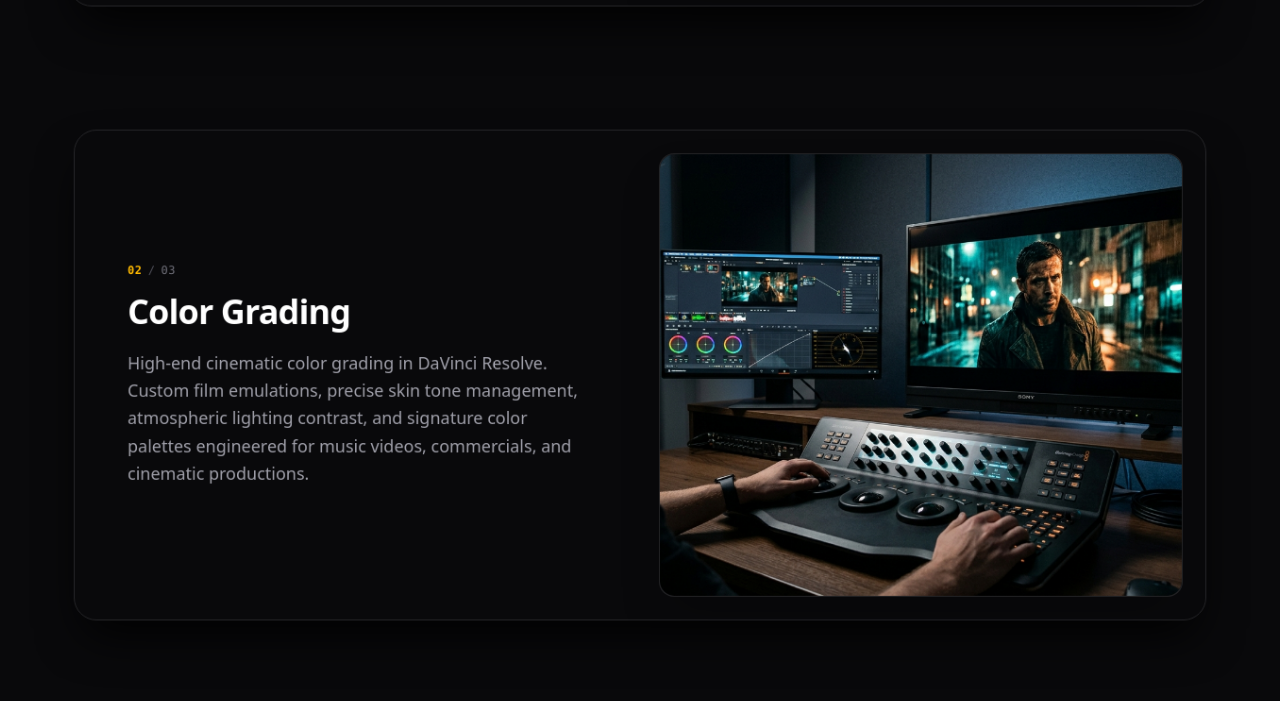
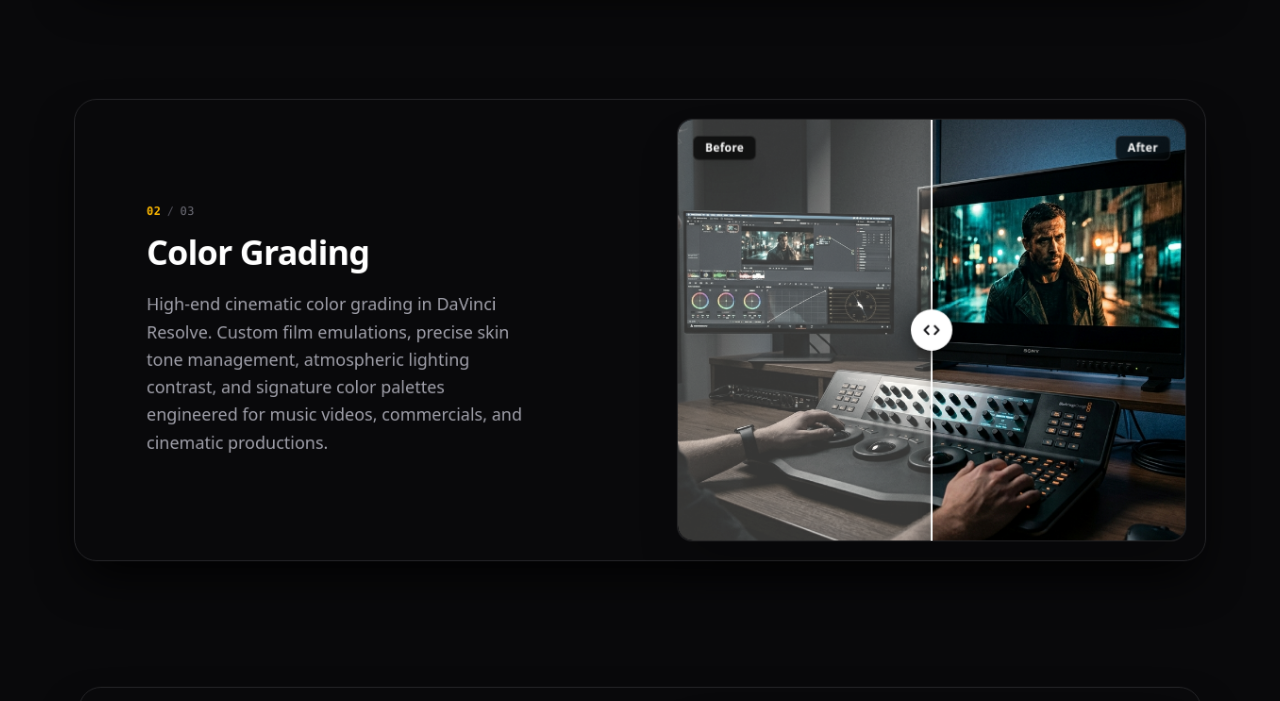
Before and after one commit to HuyCodia/Videograph_Portfolio, a React (Vite) app: page / in a window 1280 px wide. Shown: the part 4375-5076 px from the top of the page. Built offline with nearby package versions, Linux system fonts and the light colour scheme.

Commit message:
feat(skills): add interactive before/after comparison slider to color grading card

```diff
--- /dev/null
+++ b/src/components/ui/BeforeAfterSlider.tsx
@@ -0,0 +1,206 @@
+import { useState, useRef, useCallback, useEffect } from 'react'
+
+interface BeforeAfterSliderProps {
+  readonly beforeImage?: string
+  readonly afterImage: string
+  readonly alt: string
+  readonly className?: string
+  readonly initialPosition?: number
+}
+
+/**
+ * Before/After Image Comparison Slider
+ *
+ * Interactive split-view comparison slider for post-production color grading showcases.
+ * Supports smooth mouse dragging, touch gestures with pointer capture, click-to-position,
+ * and keyboard navigation (arrow keys).
+ *
+ * Displays "Before" (flat Log/RAW curve) and "After" (cinematic graded film look)
+ * with corner badges, a central dividing line, and an interactive grab handle.
+ */
+export function BeforeAfterSlider({
+  beforeImage,
+  afterImage,
+  alt,
+  className = '',
+  initialPosition = 50,
+}: BeforeAfterSliderProps) {
+  const [sliderPosition, setSliderPosition] = useState(initialPosition)
+  const [isDragging, setIsDragging] = useState(false)
+  const containerRef = useRef<HTMLDivElement>(null)
+
+  // Calculate position percentage from pointer event clientX
+  const updatePosition = useCallback((clientX: number) => {
+    if (!containerRef.current) return
+    const rect = containerRef.current.getBoundingClientRect()
+    const offsetX = clientX - rect.left
+    const percentage = Math.max(0, Math.min(100, (offsetX / rect.width) * 100))
+    setSliderPosition(percentage)
+  }, [])
+
+  const handlePointerDown = (e: React.PointerEvent<HTMLDivElement>) => {
+    e.preventDefault()
+    setIsDragging(true)
+    e.currentTarget.setPointerCapture(e.pointerId)
+    updatePosition(e.clientX)
+  }
+
+  const handlePointerMove = (e: React.PointerEvent<HTMLDivElement>) => {
+    if (!isDragging) return
+    updatePosition(e.clientX)
+  }
+
+  const handlePointerUp = (e: React.PointerEvent<HTMLDivElement>) => {
+    if (isDragging) {
+      try {
+        e.currentTarget.releasePointerCapture(e.pointerId)
+      } catch {
+        // Pointer capture was already released
+      }
+      setIsDragging(false)
+    }
+  }
+
+  // Keyboard navigation support
+  const handleKeyDown = (e: React.KeyboardEvent<HTMLDivElement>) => {
+    const step = e.shiftKey ? 10 : 2
+    if (e.key === 'ArrowLeft' || e.key === 'ArrowDown') {
+      e.preventDefault()
+      setSliderPosition((prev) => Math.max(0, prev - step))
+    } else if (e.key === 'ArrowRight' || e.key === 'ArrowUp') {
+      e.preventDefault()
+      setSliderPosition((prev) => Math.min(100, prev + step))
+    } else if (e.key === 'Home') {
+      e.preventDefault()
+      setSliderPosition(0)
+    } else if (e.key === 'End') {
+      e.preventDefault()
+      setSliderPosition(100)
+    }
+  }
+
+  // Safety fallback if mouse releases outside window without pointer capture
+  useEffect(() => {
+    const onGlobalMouseUp = () => setIsDragging(false)
+    window.addEventListener('mouseup', onGlobalMouseUp)
+    return () => window.removeEventListener('mouseup', onGlobalMouseUp)
+  }, [])
+
+  // Fade out corner badges when the slider handle comes within proximity
+  const beforeBadgeOpacity = Math.max(0, Math.min(1, (sliderPosition - 10) / 14))
+  const afterBadgeOpacity = Math.max(0, Math.min(1, (90 - sliderPosition) / 14))
+
+  // Determine whether to apply the authentic flat Log curve simulation:
+  // If no separate beforeImage is provided, or beforeImage equals afterImage,
+  // apply the S-Log3 / Log-C transformation to simulate camera raw footage.
+  const isSimulatedLog = !beforeImage || beforeImage === afterImage
+  const resolvedBeforeImage = beforeImage || afterImage
+
+  return (
+    <div
+      ref={containerRef}
+      role="slider"
+      aria-label="Color Grading Vorher / Nachher Vergleich"
+      aria-valuemin={0}
+      aria-valuemax={100}
+      aria-valuenow={Math.round(sliderPosition)}
+      tabIndex={0}
+      onKeyDown={handleKeyDown}
+      onPointerDown={handlePointerDown}
+      onPointerMove={handlePointerMove}
+      onPointerUp={handlePointerUp}
+      onPointerCancel={handlePointerUp}
+      className={`group relative h-full w-full overflow-hidden rounded-xl sm:rounded-2xl select-none cursor-ew-resize focus:outline-none focus:ring-2 focus:ring-amber-500/80 ${
+        isDragging ? 'touch-none' : ''
+      } ${className}`}
+    >
+      {/* 1. Base Layer: "After" (Graded Rec.709 / Film Look) */}
+      <img
+        src={afterImage}
+        alt={`${alt} - Nachher (Color Graded)`}
+        className="absolute inset-0 h-full w-full object-cover pointer-events-none rounded-xl sm:rounded-2xl"
+        loading="eager"
+        draggable={false}
+      />
+
+      {/* 2. Top Layer: "Before" (Flat S-Log3 / Camera RAW footage) - Clipped by slider position */}
+      <div
+        className="absolute inset-0 h-full w-full pointer-events-none rounded-xl sm:rounded-2xl overflow-hidden"
+        style={{
+          clipPath: `inset(0 ${100 - sliderPosition}% 0 0)`,
+          WebkitClipPath: `inset(0 ${100 - sliderPosition}% 0 0)`,
+        }}
+      >
+        <img
+          src={resolvedBeforeImage}
+          alt={`${alt} - Vorher (Flat Log / RAW)`}
+          className="absolute inset-0 h-full w-full object-cover pointer-events-none rounded-xl sm:rounded-2xl"
+          style={
+            isSimulatedLog
+              ? {
+                  // S-Log3 / Arri Log-C emulation: lifted shadow pedestal, flat contrast, desaturated primaries
+                  filter: 'contrast(0.66) brightness(1.22) saturate(0.44) sepia(0.06)',
+                }
+              : undefined
+          }
+          loading="eager"
+          draggable={false}
+        />
+      </div>
+
+      {/* 3. Corner Pill Badges */}
+      {/* Left Badge: "Before" */}
+      <div
+        style={{ opacity: beforeBadgeOpacity }}
+        className="absolute top-3.5 left-3.5 sm:top-4 sm:left-4 z-20 pointer-events-none transition-opacity duration-150"
+      >
+        <span className="inline-flex items-center rounded-md bg-black/70 backdrop-blur-md px-2.5 py-1 sm:px-3 sm:py-1 text-[11px] sm:text-xs font-semibold text-white tracking-wide border border-white/10 shadow-xl select-none">
+          Before
+        </span>
+      </div>
+
+      {/* Right Badge: "After" */}
+      <div
+        style={{ opacity: afterBadgeOpacity }}
+        className="absolute top-3.5 right-3.5 sm:top-4 sm:right-4 z-20 pointer-events-none transition-opacity duration-150"
+      >
+        <span className="inline-flex items-center rounded-md bg-black/70 backdrop-blur-md px-2.5 py-1 sm:px-3 sm:py-1 text-[11px] sm:text-xs font-semibold text-white tracking-wide border border-white/10 shadow-xl select-none">
+          After
+        </span>
+      </div>
+
+      {/* 4. Center Divider Line */}
+      <div
+        className="absolute inset-y-0 w-[2px] bg-white shadow-[0_0_12px_rgba(0,0,0,0.7)] z-20 pointer-events-none -translate-x-1/2 will-change-[left]"
+        style={{ left: `${sliderPosition}%` }}
+      />
+
+      {/* 5. Circular Slider Handle / Thumb with Bidirectional Chevrons */}
+      <div
+        className="absolute top-1/2 z-30 -translate-x-1/2 -translate-y-1/2 pointer-events-none will-change-[left]"
+        style={{ left: `${sliderPosition}%` }}
+      >
+        <div
+          className={`flex h-9 w-9 sm:h-11 sm:w-11 items-center justify-center rounded-full bg-white text-zinc-950 shadow-[0_4px_24px_rgba(0,0,0,0.6)] border border-white/80 transition-transform duration-150 ${
+            isDragging ? 'scale-110 shadow-[0_6px_28px_rgba(0,0,0,0.8)]' : 'group-hover:scale-105'
+          }`}
+        >
+          {/* Bidirectional horizontal arrow chevrons */}
+          <svg
+            className="h-4 w-4 sm:h-5 sm:w-5 text-zinc-900"
+            viewBox="0 0 24 24"
+            fill="none"
+            stroke="currentColor"
+            strokeWidth="2.5"
+            strokeLinecap="round"
+            strokeLinejoin="round"
+            aria-hidden="true"
+          >
+            <polyline points="8 7 3 12 8 17" />
+            <polyline points="16 7 21 12 16 17" />
+          </svg>
+        </div>
+      </div>
+    </div>
+  )
+}
--- a/src/components/ui/SkillCard.tsx
+++ b/src/components/ui/SkillCard.tsx
@@ -1,5 +1,6 @@
 import { useEffect, useRef } from 'react'
 import type { SkillItem } from '@/types/skill'
+import { BeforeAfterSlider } from '@/components/ui/BeforeAfterSlider'
 
 interface SkillCardProps {
   readonly skill: SkillItem
@@ -26,6 +27,7 @@ export function SkillCard({ skill, index, totalCards }: SkillCardProps) {
 
   const formattedIndex = String(index + 1).padStart(2, '0')
   const formattedTotal = String(totalCards).padStart(2, '0')
+  const hasComparison = skill.id === 'color-grading' || Boolean(skill.beforeImage && skill.afterImage)
 
   useEffect(() => {
     const container = containerRef.current
@@ -97,11 +99,11 @@ export function SkillCard({ skill, index, totalCards }: SkillCardProps) {
           transformOrigin: 'center center',
           willChange: 'transform',
         }}
-        className="rounded-2xl sm:rounded-3xl border border-zinc-800 bg-zinc-950 p-4 sm:p-5 lg:p-6 shadow-2xl shadow-black/95 min-h-[520px] lg:h-[520px]"
+        className="rounded-2xl sm:rounded-3xl border border-zinc-800 bg-zinc-950 p-4 sm:p-5 lg:p-5 shadow-2xl shadow-black/95 min-h-[490px] lg:h-[490px]"
       >
-        <div className="grid grid-cols-1 lg:grid-cols-12 gap-8 lg:gap-10 h-full items-stretch">
+        <div className="grid grid-cols-1 lg:grid-cols-[1.07fr_1fr] gap-8 lg:gap-10 h-full items-stretch">
           {/* Left Column: Skill Information */}
-          <div className="lg:col-span-6 flex flex-col items-start justify-center p-3 sm:p-6 lg:p-8">
+          <div className="flex flex-col items-start justify-center p-3 sm:p-6 lg:py-8 lg:pr-6 lg:pl-14">
             {/* Sleek, Minimalist Numbering Index */}
             <div className="flex items-center gap-1.5 text-xs font-mono tracking-wider mb-4 select-none">
               <span className="text-amber-400 font-semibold">{formattedIndex}</span>
@@ -113,7 +115,7 @@ export function SkillCard({ skill, index, totalCards }: SkillCardProps) {
               {skill.title}
             </h3>
 
-            <p className="text-sm sm:text-base lg:text-lg text-zinc-400 font-normal leading-relaxed max-w-xl">
+            <p className="text-sm sm:text-base lg:text-lg text-zinc-400 font-normal leading-relaxed max-w-[410px]">
               {skill.description}
             </p>
 
@@ -128,14 +130,22 @@ export function SkillCard({ skill, index, totalCards }: SkillCardProps) {
           </div>
 
           {/* Right Column: Visual Artwork - Standardized height with uniform 26px margins */}
-          <div className="lg:col-span-6 flex items-center justify-center h-full">
+          <div className="flex items-center justify-center h-full">
             <div className="relative w-full h-[280px] sm:h-[360px] lg:h-full overflow-hidden rounded-xl sm:rounded-2xl border border-zinc-800/80 shadow-2xl bg-zinc-900">
+              {hasComparison ? (
+                <BeforeAfterSlider
+                  beforeImage={skill.beforeImage}
+                  afterImage={skill.afterImage || skill.image}
+                  alt={skill.imageAlt}
+                />
+              ) : (
                 <img
                   src={skill.image}
                   alt={skill.imageAlt}
                   className="absolute inset-0 h-full w-full object-cover rounded-xl sm:rounded-2xl"
                   loading="eager"
                 />
+              )}
             </div>
           </div>
         </div>
--- a/src/data/skillsData.ts
+++ b/src/data/skillsData.ts
@@ -15,7 +15,9 @@ export const SKILLS_DATA: readonly SkillItem[] = [
     description:
       'High-end cinematic color grading in DaVinci Resolve. Custom film emulations, precise skin tone management, atmospheric lighting contrast, and signature color palettes engineered for music videos, commercials, and cinematic productions.',
     image: '/skills/color-grading.jpg',
-    imageAlt: 'Color Grading suite and reference monitors showcase',
+    imageAlt: 'Color Grading Vorher- und Nachher-Vergleich in DaVinci Resolve',
+    beforeImage: '/skills/color-grading.jpg',
+    afterImage: '/skills/color-grading.jpg',
   },
   {
     id: 'motion-graphics',
--- a/src/types/skill.ts
+++ b/src/types/skill.ts
@@ -6,4 +6,6 @@ export interface SkillItem {
   readonly ctaHref?: string
   readonly image: string
   readonly imageAlt: string
+  readonly beforeImage?: string
+  readonly afterImage?: string
 }
```
Lines whose indentation alone changed are shown as unchanged.
